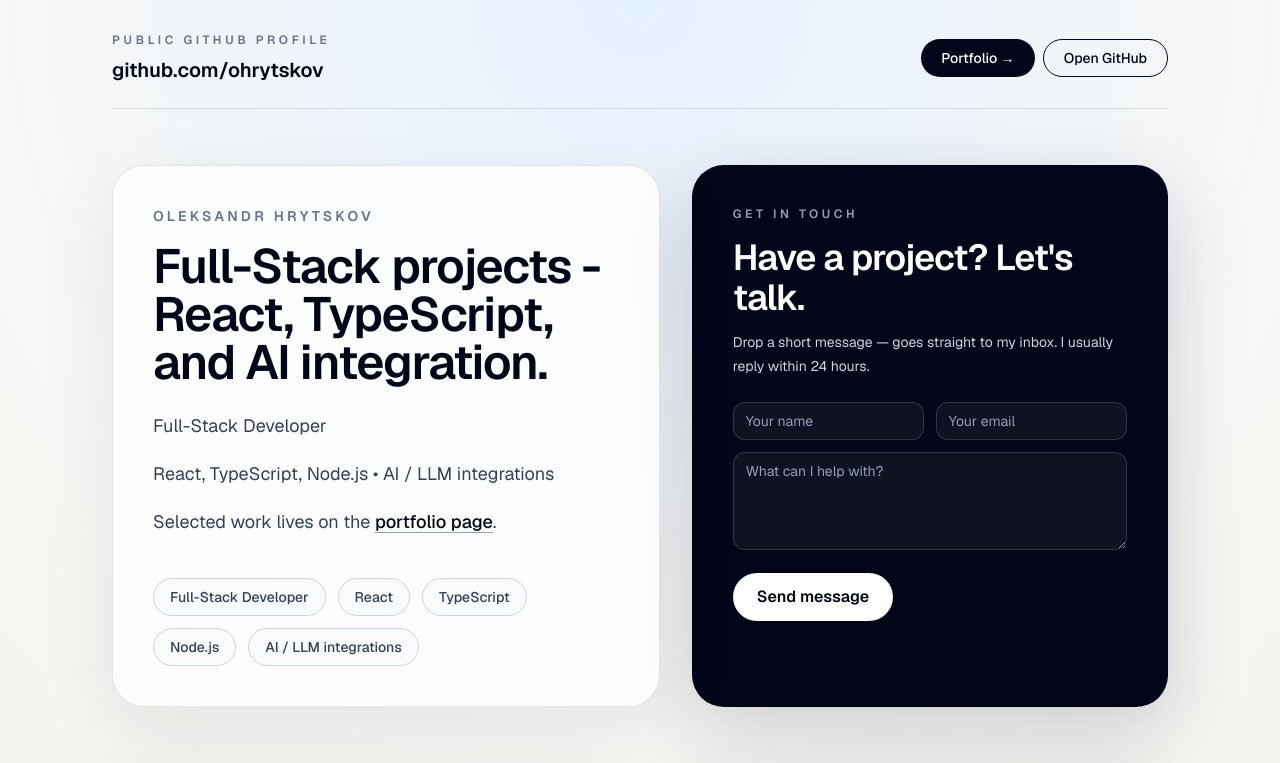
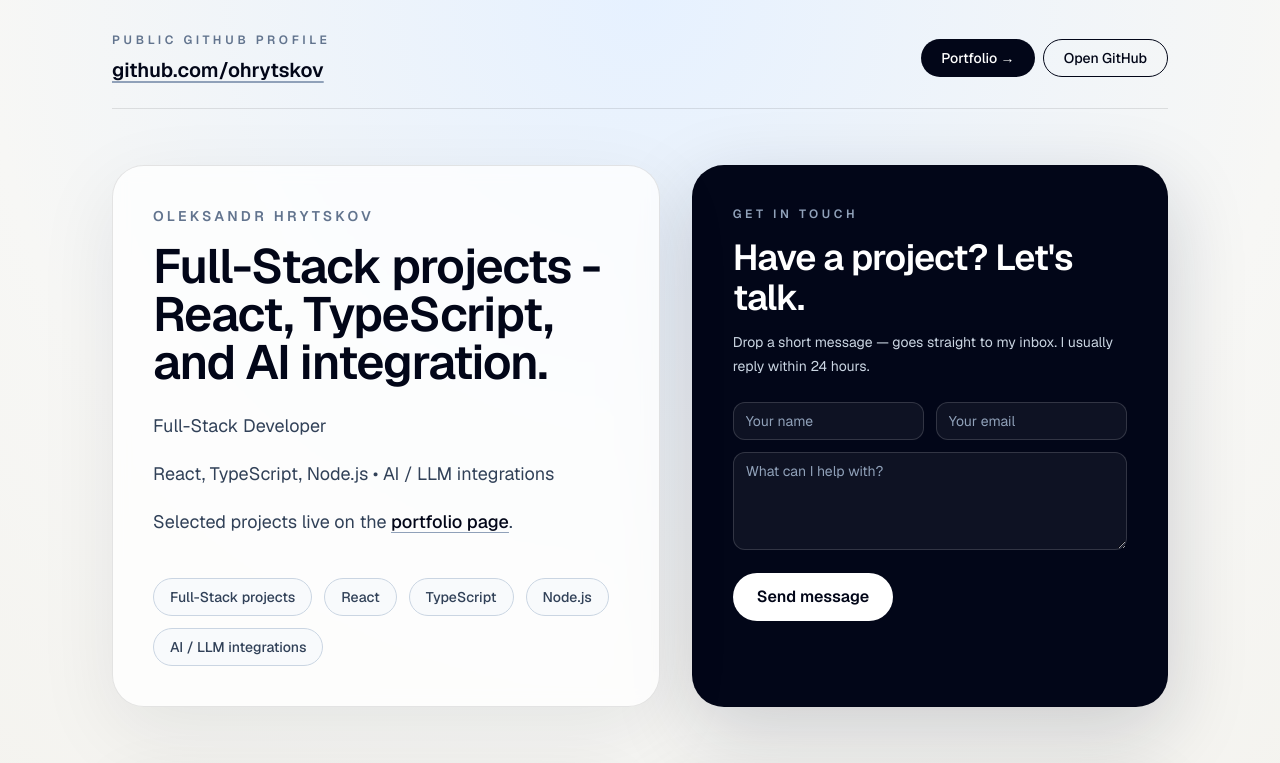
Before and after one commit to ohrytskov/ohrytskov.github.io, a Next.js app: page / in a window 1280 px wide. Shown: the top 763 px of the page. Built offline with nearby package versions, Linux system fonts and the light colour scheme; no server answers.

Commit message:
Homepage: reorder TypeScript before Node.js, rename “Full-Stack developer” to “Full-Stack projects,” link the GitHub profile name and change “Selected work” to “Selected projects”

```diff
--- a/src/app/page.tsx
+++ b/src/app/page.tsx
@@ -9,7 +9,7 @@ import {
 } from "@/lib/github";
 
 function getFocusAreas(bioLines: string[]) {
-  return Array.from(
+  const areas = Array.from(
     new Set(
       bioLines
         .flatMap((line) => line.split(/[•,]/))
@@ -17,6 +17,23 @@ function getFocusAreas(bioLines: string[]) {
         .filter(Boolean),
     ),
   );
+
+  const displayAreas = areas.map((area) =>
+    area.toLowerCase() === "full-stack developer" ? "Full-Stack projects" : area,
+  );
+  const areasWithoutTypeScript = displayAreas.filter(
+    (area) => area.toLowerCase() !== "typescript",
+  );
+  const nodeIndex = areasWithoutTypeScript.findIndex(
+    (area) => area.toLowerCase() === "node.js",
+  );
+  areasWithoutTypeScript.splice(
+    nodeIndex === -1 ? areasWithoutTypeScript.length : nodeIndex,
+    0,
+    "TypeScript",
+  );
+
+  return areasWithoutTypeScript;
 }
 
 function Stat({ label, value }: { label: string; value: string }) {
@@ -45,7 +62,14 @@ export default async function Home() {
               Public GitHub Profile
             </p>
             <h1 className="mt-2 text-xl font-semibold text-slate-950">
-              github.com/ohrytskov
+              <a
+                href={profile.html_url}
+                target="_blank"
+                rel="noreferrer"
+                className="underline decoration-slate-400 underline-offset-4 transition hover:decoration-slate-950"
+              >
+                github.com/ohrytskov
+              </a>
             </h1>
           </div>
           <div className="flex flex-wrap gap-2">
@@ -82,7 +106,7 @@ export default async function Home() {
                   <p key={line}>{line}</p>
                 ))}
                 <p>
-                  Selected work lives on the{" "}
+                  Selected projects live on the{" "}
                   <Link
                     href="/portfolio/"
                     className="font-medium text-slate-950 underline decoration-slate-400 underline-offset-4 transition hover:decoration-slate-950"
```
